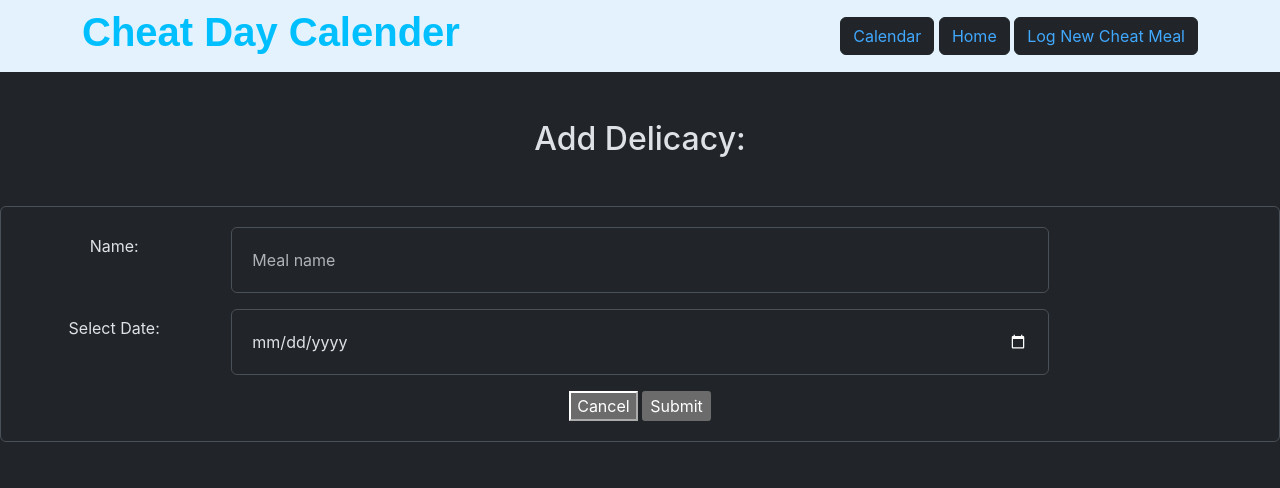
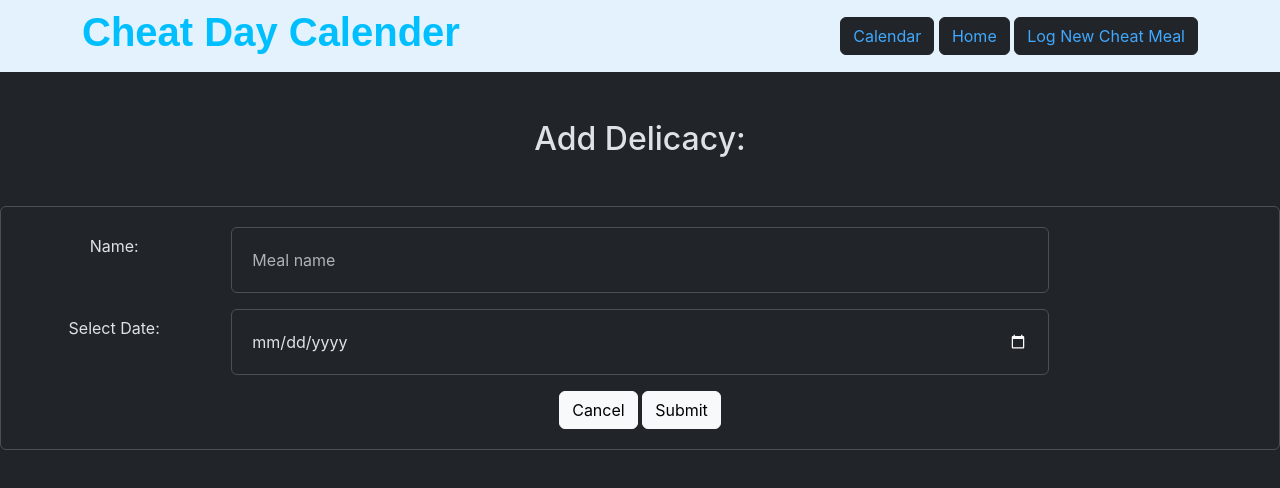
Before and after one commit to PaulDeUlloa/MERN_Cheat_Meal_Calendar, a React (Create React App) app in the folder client/: page /meals/new in a window 1280 px wide. Shown: the top 488 px of the page. Built offline with nearby package versions, Linux system fonts and the light colour scheme.

Commit message:
create meal buttons updated

```diff
--- a/client/src/views/CreateMeal.jsx
+++ b/client/src/views/CreateMeal.jsx
@@ -56,9 +56,9 @@ const CreateMeal = () => {
         </div>
         <div>
           <Link to="/meals">
-            <button className="btn-btn light">Cancel</button>
+            <button class="btn btn-light">Cancel</button>
           </Link>{" "}
-          <input type="submit" value="Submit" />
+          <input class="btn btn-light" type="submit" value="Submit" />
         </div>
       </form>
       {errors.map((err, idx) => {
```
